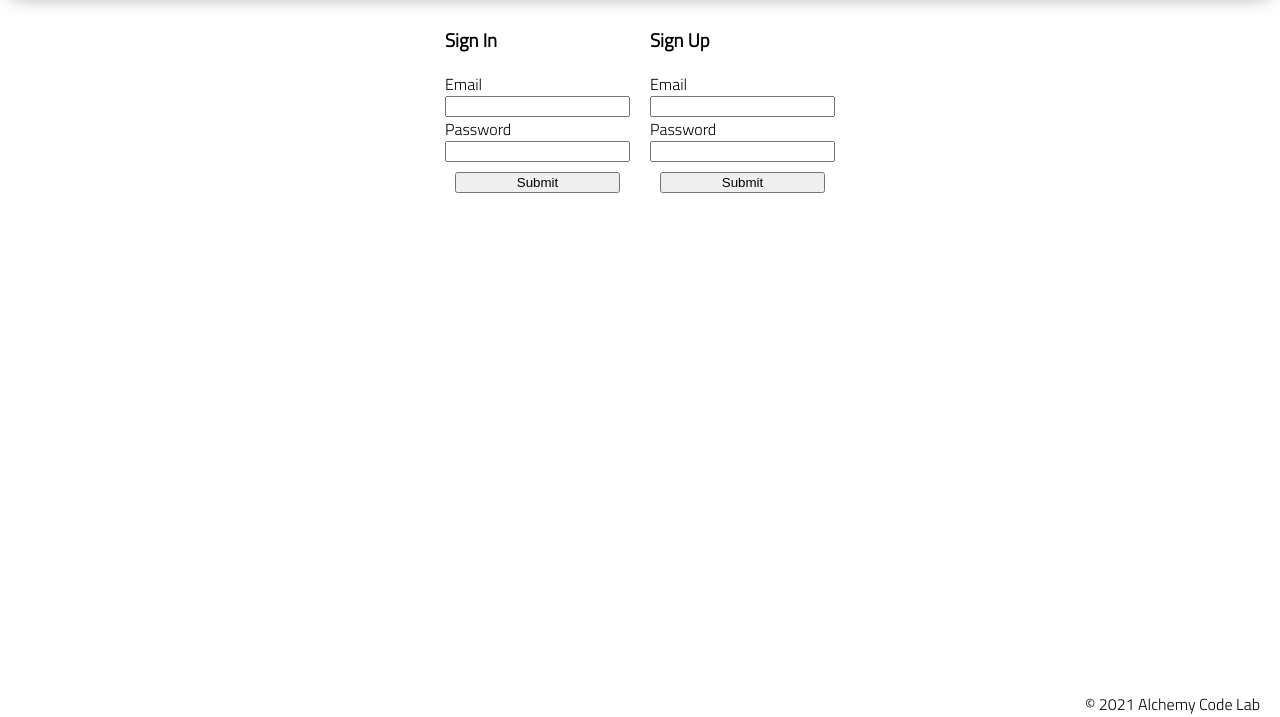
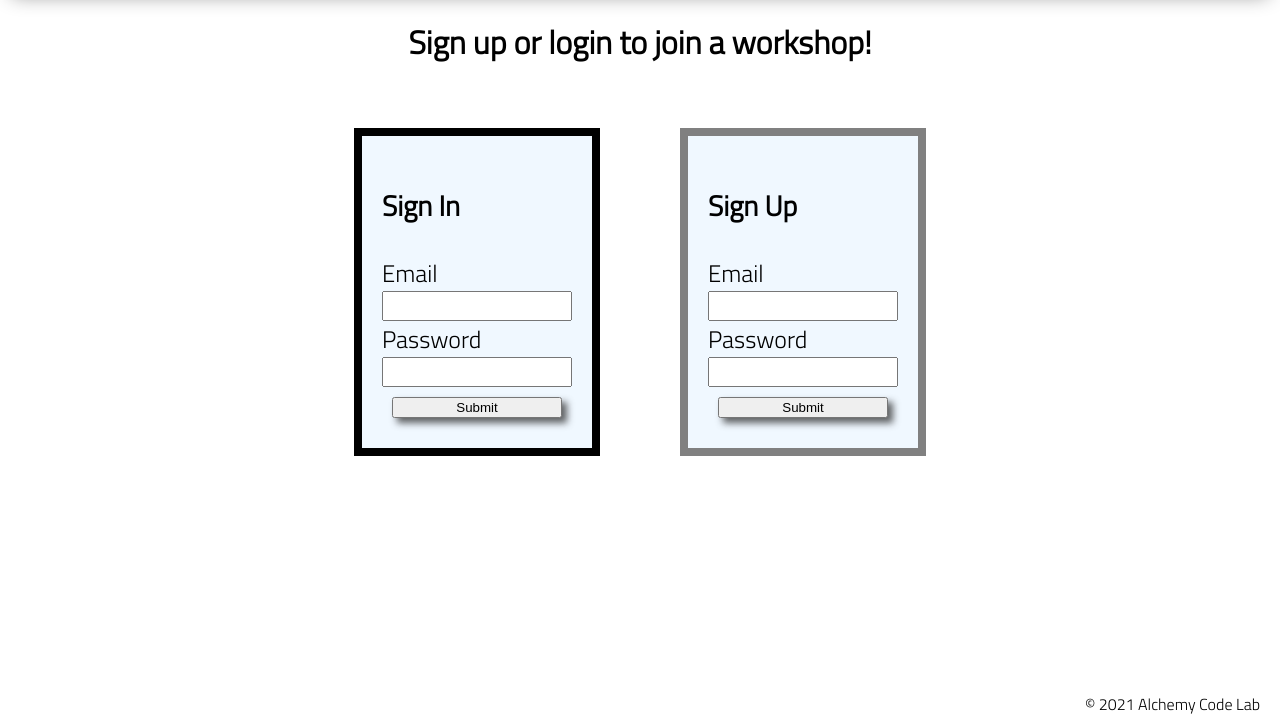
Before and after one commit to Cole-Rossman/week5-workshoporganizer-scratch, a plain HTML site: page index.html in a window 1280 px wide. Shown: the part 83-800 px from the top of the page. Drawn offline with nearby package versions, Linux system fonts and the light colour scheme.

Commit message:
css added to auth-page

```diff
--- a/index.html
+++ b/index.html
@@ -10,7 +10,7 @@
     <link rel="stylesheet" href="./styles/reset.css">
     <link rel="stylesheet" href="./styles/style.css">
     <link rel="stylesheet" href="./styles/home.css">
-    <title>Document</title>
+    <title>Auth Page</title>
 </head>
 
 <body>
@@ -19,6 +19,7 @@
             <img src="assets/big-logo.png" />
         </div>
     </header>
+    <h1>Sign up or login to join a workshop!</h1>
     <main class="auth-main">
         <div class="left">
             <div class="auth-container">
--- a/styles/home.css
+++ b/styles/home.css
@@ -1 +1,32 @@
-/* add home page styles here */
+h1 {
+    display: flex;
+    flex-direction: column;
+    flex-wrap: wrap;
+    align-content: center;
+}
+.left {
+    border: 8px black solid;
+    margin: 40px;
+    padding: 10px;
+    background-color: aliceblue;
+}
+
+.right {
+    border: 8px gray solid;
+    margin: 40px;
+    padding: 10px;
+    background-color: aliceblue;
+}
+
+form {
+    font-size: x-large;
+}
+
+input {
+    height: 30px;
+    width: 190px;
+}
+
+button {
+    box-shadow: rgba(33, 33, 33, 0.7) 5px 5px 7px;
+}
```
